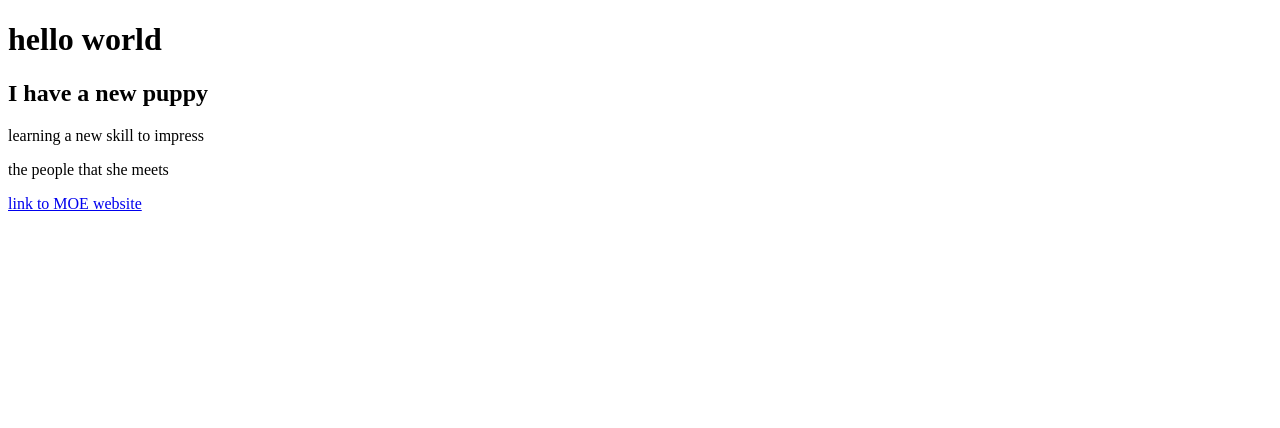
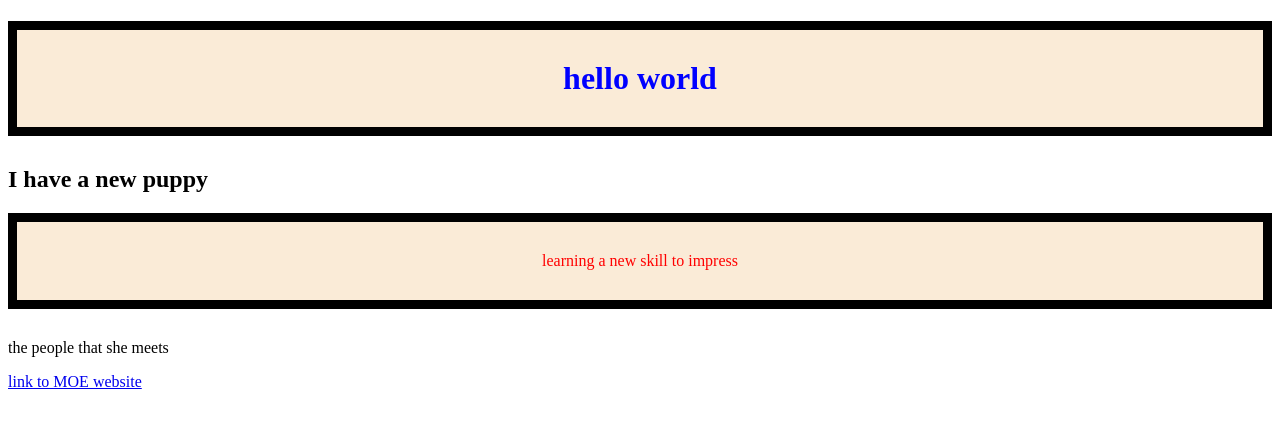
Before and after one commit to HM319/techup-huimin1, a plain HTML site: page index.html in a window 1280 px wide. Drawn offline with Linux system fonts and the light colour scheme.

Commit message:
Added color

```diff
--- a/index.html
+++ b/index.html
@@ -4,11 +4,12 @@
     <meta charset="UTF-8">
     <meta name="viewport" content="width=device-width, initial-scale=1.0">
     <title>Document</title>
+    <link rel="stylesheet" href="style.css"/>
 </head>
 <body>
-    <h1>hello world</h1>
+    <h1 class="title" id="important">hello world</h1>
     <h2>I have a new puppy</h2>
-    <p>learning a new skill to impress</p>
+    <p class="title"> learning a new skill to impress</p>
     <p>the people that she meets</p>
     <a href="https://www.moe.gov.sg" target="_blank">link to MOE website</a>
 </body>
--- /dev/null
+++ b/style.css
@@ -0,0 +1,11 @@
+.title {
+    color: red;
+    background-color: antiquewhite;
+    text-align: center;
+    border: 9px black solid;
+    padding: 30px;
+    margin-bottom: 30px
+}
+#important {
+    color: blue;
+}
```
